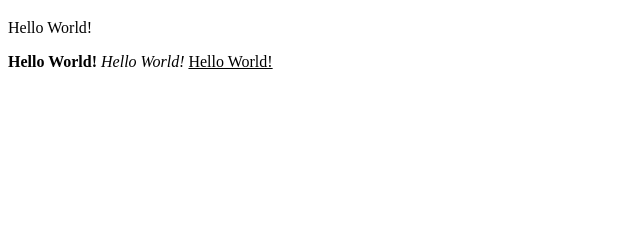
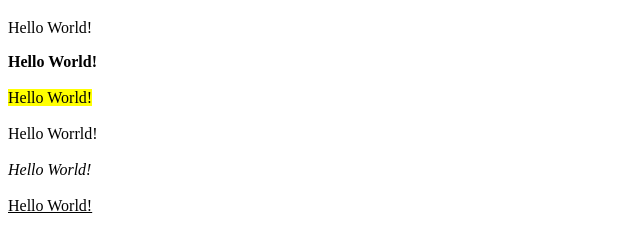
Before and after one commit to Bobeskiy/lesson_2, a plain HTML site: page index.html in a window 1280 px wide. Shown: the part 61-310 px from the top of the page, without its empty margins (0-640 px from the left). Drawn offline with Linux system fonts and the light colour scheme.

Commit message:
lesson_2

```diff
--- a/index.html
+++ b/index.html
@@ -6,8 +6,10 @@
     <body>
         <h1>Hello World!</h1>
         <p>Hello World!</p>
-        <strong>Hello World!</strong>
-        <em>Hello World!</em>
-        <u>Hello World!</u>
+        <strong>Hello World!</strong><br><br>
+        <mark>Hello World!</mark><br><br>
+        <it>Hello Worrld!</it><br><br>
+        <em>Hello World!</em><br><br>
+        <u>Hello World!</u><br><br>
     </body>
 </html>
```
